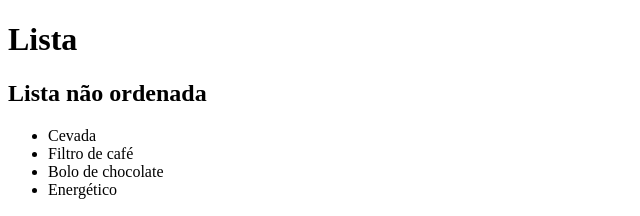
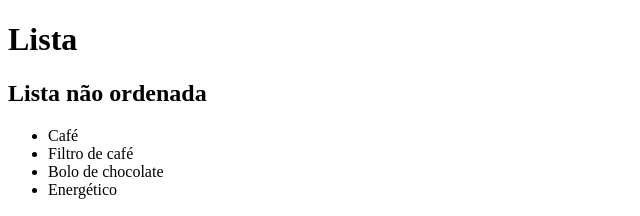
Before and after one commit to KawanTeles/aula-lista, a plain HTML site: page index.html in a window 1280 px wide. Shown: the top 216 px of the page, 0-640 px from the left. Drawn offline with Linux system fonts and the light colour scheme.

Commit message:
trocado cevada por café

```diff
--- a/index.html
+++ b/index.html
@@ -11,7 +11,7 @@
     <h2>Lista não ordenada</h2>
 
     <ul>
-        <li>Cevada</li>
+        <li>Café</li>
         <li>Filtro de café</li>
         <li>Bolo de chocolate</li>
         <li>Energético</li>
```
